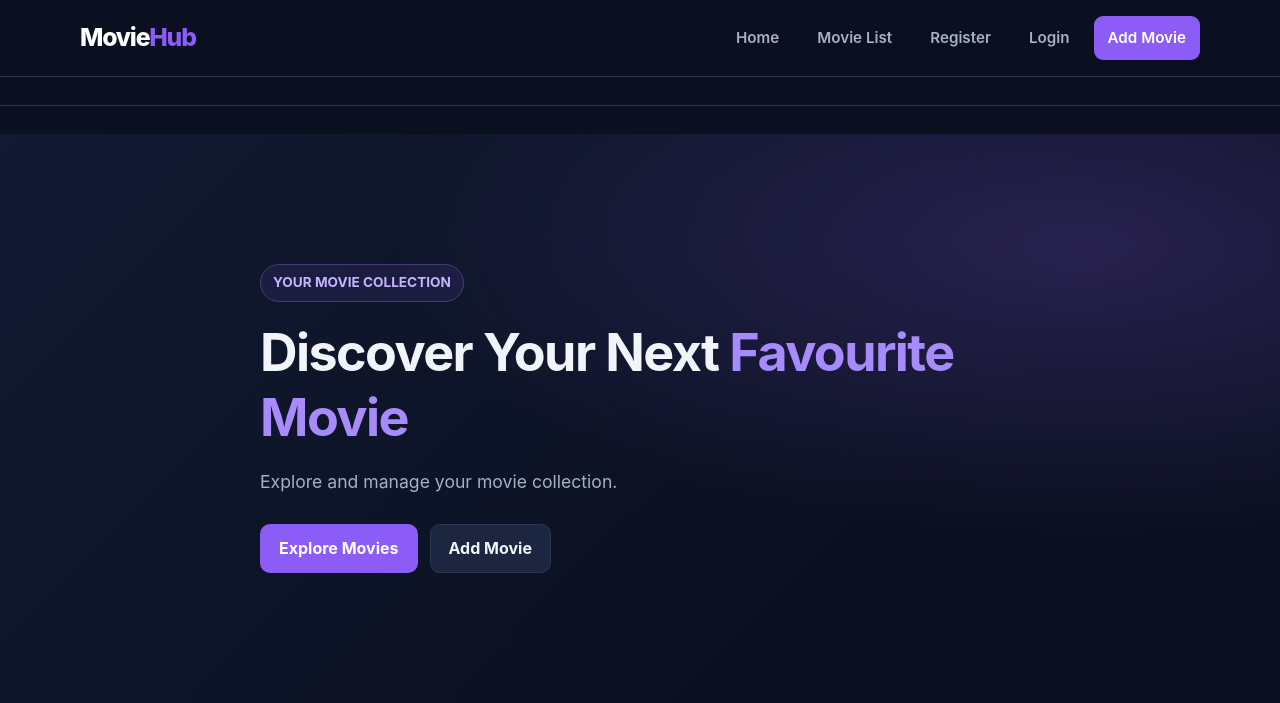
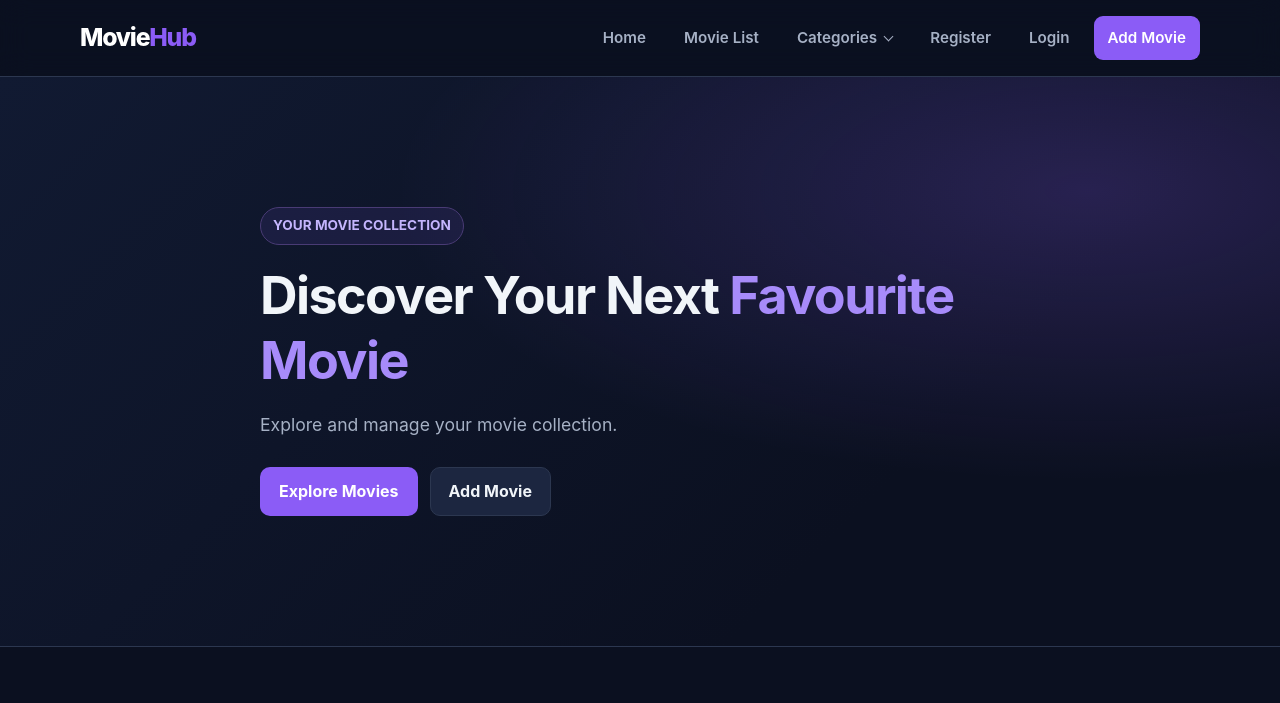
Before and after one commit to 157-shaun/Movie_Project, a Django app: page / in a window 1280 px wide. Shown: the top 703 px of the page. Run offline with Django 5.2, Linux system fonts and the light colour scheme; tables that the repository leaves empty hold one stand-in row (values such as "Sample post").

Commit message:
category filter added

```diff
--- a/movie/urls.py
+++ b/movie/urls.py
@@ -8,4 +8,5 @@ urlpatterns=[
     path("movie-details/<int:id>/", views.movieDetails, name="movie_details"),
     path("delete-movie/<int:id>/", views.deleteMovie, name="delete_movie"),
     path("update-movie/<int:movie_id>/",views.updateMovie,name="edit_movie"),
+    path("category_movies/<int:category_id>",views.category_movies,name="category_movies")
 ]
--- a/movie/views.py
+++ b/movie/views.py
@@ -1,4 +1,4 @@
-from django.shortcuts import render,redirect
+from django.shortcuts import render,redirect,get_object_or_404
 from movie.models import Category
 from movie.models import Movie
 from django.http import HttpResponse
@@ -49,7 +49,14 @@ def deleteMovie(request, id):
 
     return redirect("movie_list")
 
-
+def category_movies(request, category_id):
+    category = get_object_or_404(Category, pk=category_id)
+    movies = Movie.objects.filter(category=category)
+    return render(
+        request,
+        'movie-list.html',
+        {'movies': movies, 'selected_category': category},
+    )
 
 @login_required(login_url="login")
 def updateMovie(request,movie_id):
--- a/static/css/style.css
+++ b/static/css/style.css
@@ -156,6 +156,85 @@ hr {
 
 .nav-links a.nav-cta:hover {
     background: var(--primary-hover);
+}
+
+.nav-dropdown {
+    position: relative;
+}
+
+.nav-dropdown > summary {
+    display: flex;
+    align-items: center;
+    gap: 8px;
+    padding: 10px 14px;
+    border-radius: 9px;
+    color: var(--muted);
+    font-size: 0.95rem;
+    font-weight: 600;
+    cursor: pointer;
+    list-style: none;
+}
+
+.nav-dropdown > summary::-webkit-details-marker {
+    display: none;
+}
+
+.nav-dropdown > summary:hover,
+.nav-dropdown[open] > summary {
+    color: white;
+    background: var(--surface-light);
+}
+
+.dropdown-caret {
+    width: 7px;
+    height: 7px;
+    border-right: 1.5px solid currentColor;
+    border-bottom: 1.5px solid currentColor;
+    transform: translateY(-2px) rotate(45deg);
+    transition: transform 0.2s ease;
+}
+
+.nav-dropdown[open] .dropdown-caret {
+    transform: translateY(2px) rotate(225deg);
+}
+
+.category-menu {
+    position: absolute;
+    top: calc(100% + 6px);
+    left: 0;
+    z-index: 110;
+    min-width: 190px;
+    max-height: 60vh;
+    overflow-y: auto;
+    padding: 7px;
+    background: var(--surface);
+    border: 1px solid var(--border);
+    border-radius: 12px;
+    box-shadow: var(--shadow);
+}
+
+.nav-links .category-menu a {
+    display: block;
+    padding: 9px 11px;
+    color: var(--muted);
+    white-space: nowrap;
+}
+
+.nav-links .category-menu a:hover {
+    color: white;
+    background: var(--surface-light);
+}
+
+.category-menu-empty {
+    display: block;
+    padding: 9px 11px;
+    color: var(--muted);
+    font-size: 0.9rem;
+}
+
+.nav-dropdown:focus-within > summary {
+    outline: 3px solid #c4b5fd;
+    outline-offset: 3px;
 }
 
 
@@ -664,3 +743,12 @@ button:focus-visible {
         animation-duration: 0.01ms !important;
     }
 }
+/* Authentication pages */
+
+.auth-card {
+    max-width: 480px;
+}
+
+.auth-card .form-actions .btn {
+    width: 100%;
+}
--- a/templates/base.html
+++ b/templates/base.html
@@ -1,14 +1,12 @@
 <!DOCTYPE html>
 {% load static %}
 <html lang="en">
-
 <head>
     <meta charset="UTF-8">
     <meta name="viewport" content="width=device-width, initial-scale=1.0">
     <title>{% block title %}{% endblock %}</title>
     <link rel="stylesheet" href="{% static 'css/style.css' %}">
 </head>
-
 <body>
     <nav class="navbar">
         <div class="navbar-inner">
@@ -21,13 +19,28 @@
                 <a href="{% url 'index' %}">Home</a>
 
                 <a href="{% url 'movie_list' %}">Movie List</a>
+                <details class="nav-dropdown">
+                    <summary>
+                        Categories
+                        <span class="dropdown-caret" aria-hidden="true"></span>
+                    </summary>
+                    <div class="category-menu">
+                        <a href="{% url 'movie_list' %}">All Movies</a>
+                        {% for category in categories %}
+                            <a href="{% url 'category_movies' category.id %}">
+                                {{ category.category }}
+                            </a>
+                        {% empty %}
+                            <span class="category-menu-empty">No categories yet</span>
+                        {% endfor %}
+                    </div>
+                </details>
                 {% if request.user.is_authenticated %}
                     <a href="{% url 'logout' %}">Logout</a>
                 {% else %}
                     <a href="{% url 'register' %}">Register</a>
                     <a href="{% url 'login' %}">Login</a>
                 {% endif %}
-
                 <a href="{% url 'add_movie' %}" class="nav-cta">
                     Add Movie
                 </a>
@@ -40,5 +53,4 @@
 
     {% endblock %}
 </body>
-
 </html>
--- a/templates/index.html
+++ b/templates/index.html
@@ -1,44 +1,8 @@
-<!DOCTYPE html>
-{% load static %}
-<html lang="en">
+{% extends 'base.html' %}
 
+{% block title %}MovieHub | Home{% endblock %}
 
-<head>
-    <meta charset="UTF-8">
-    <meta name="viewport" content="width=device-width, initial-scale=1.0">
-    <title>MovieHub | Home</title>
-    <link rel="stylesheet" href="{% static 'css/style.css' %}">
-</head>
-
-<body>
-
-    <nav class="navbar">
-        <div class="navbar-inner">
-
-            <a href="{% url 'index' %}" class="brand">
-                Movie<span>Hub</span>
-            </a>
-
-            <div class="nav-links">
-                <a href="{% url 'index' %}">Home</a>
-
-                <a href="{% url 'movie_list' %}">Movie List</a>
-                {% if request.user.is_authenticated %}
-                    <a href="{% url 'logout' %}">Logout</a>
-                {% else %}
-                    <a href="{% url 'register' %}">Register</a>
-                    <a href="{% url 'login' %}">Login</a>
-                {% endif %}
-                <a href="{% url 'add_movie' %}" class="nav-cta">
-                    Add Movie
-                </a>
-            </div>
-
-        </div>
-    </nav>
-
-    <hr>
-
+{% block content %}
 <section class="hero">
     <div class="container hero-content">
         <span class="hero-label">YOUR MOVIE COLLECTION</span>
@@ -49,13 +13,11 @@
             <a class="btn" href="{% url 'movie_list' %}">
                 Explore Movies
             </a>
-                <a class="btn btn-secondary" href="{% url 'add_movie' %}">
+            <a class="btn btn-secondary"
+               href="{% url 'add_movie' %}">
                 Add Movie
             </a>
         </div>
     </div>
 </section>
-
-</body>
-
-</html>
+{% endblock %}
--- a/templates/movie-list.html
+++ b/templates/movie-list.html
@@ -6,8 +6,8 @@
 {% block content %}
    <main class="container page-section">
     <div class="section-heading">
-        <h1>Explore Movies</h1>
-        <p>Browse your movie collection.</p>
+        <h1>{% if selected_category %}{{ selected_category.category }} Movies{% else %}Explore Movies{% endif %}</h1>
+        <p>Browse {% if selected_category %}movies in this category.{% else %}your movie collection.{% endif %}</p>
     </div>
 
     <div class="movie-grid">
```
Lines whose indentation alone changed are shown as unchanged.
